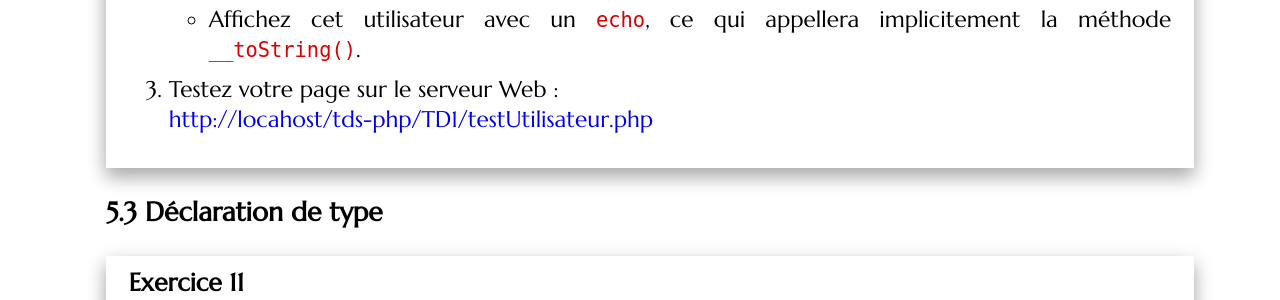
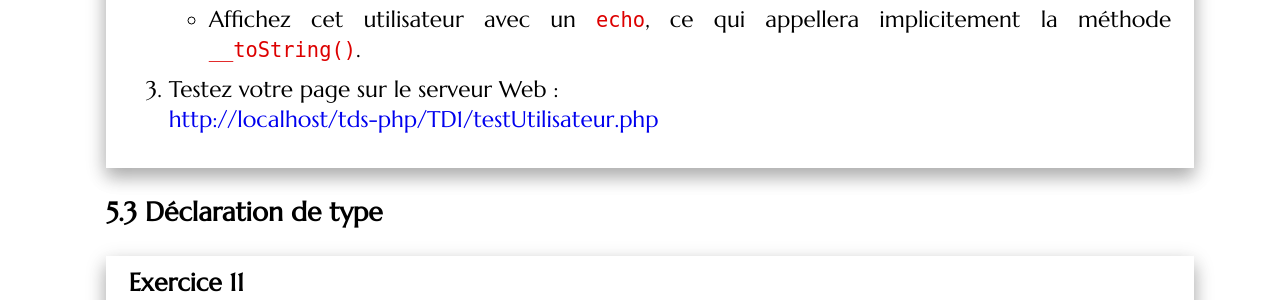
Before and after one commit to romainlebreton/R3.01-DeveloppementWeb, a Jekyll site: the page built from tutorials/tutorial1.md, in a window 1280 px wide and 900 px high, scrolled down 15049 px. Shown: the part 155-455 px from the top of the window. Built offline with Jekyll 4.4.1, drawn with Linux system fonts in a browser that asks for light colours; some web fonts are replaced; part of the change alters nothing that is shown.

Commit message:
Fix URL locahost

```diff
--- a/tutorials/tutorial1.md
+++ b/tutorials/tutorial1.md
@@ -725,7 +725,7 @@ n'émettent qu'un warning si le fichier n'est pas trouvé (au lieu d'une erreur)
    * Affichez cet utilisateur avec un `echo`, ce qui appellera implicitement la méthode `__toString()`.
 
 3. Testez votre page sur le serveur Web :
-   [http://locahost/tds-php/TD1/testUtilisateur.php](http://locahost/tds-php/TD1/testUtilisateur.php)
+   [http://localhost/tds-php/TD1/testUtilisateur.php](http://localhost/tds-php/TD1/testUtilisateur.php)
 
 </div>
 
```
